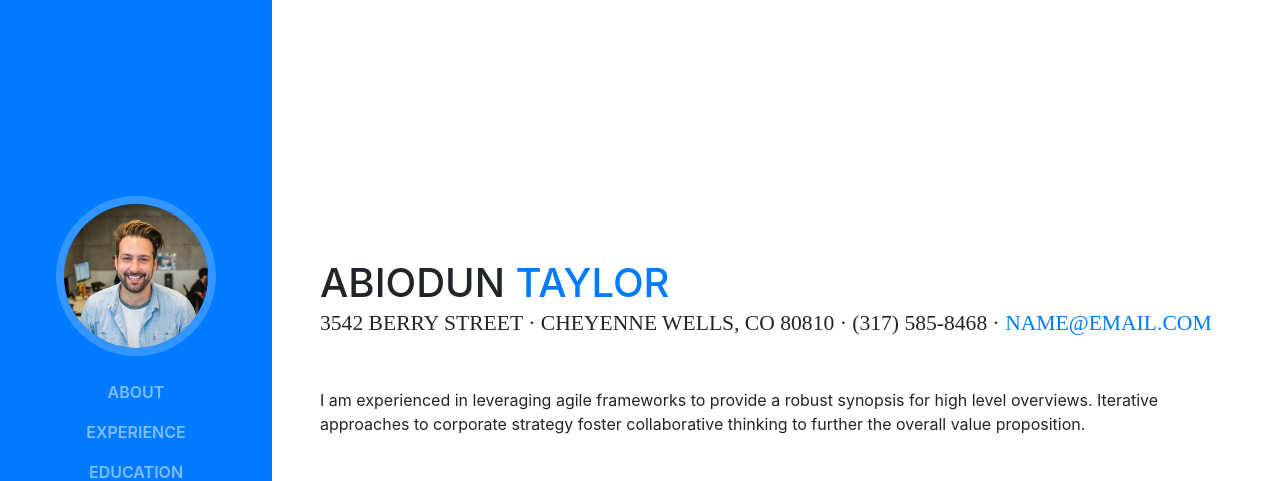
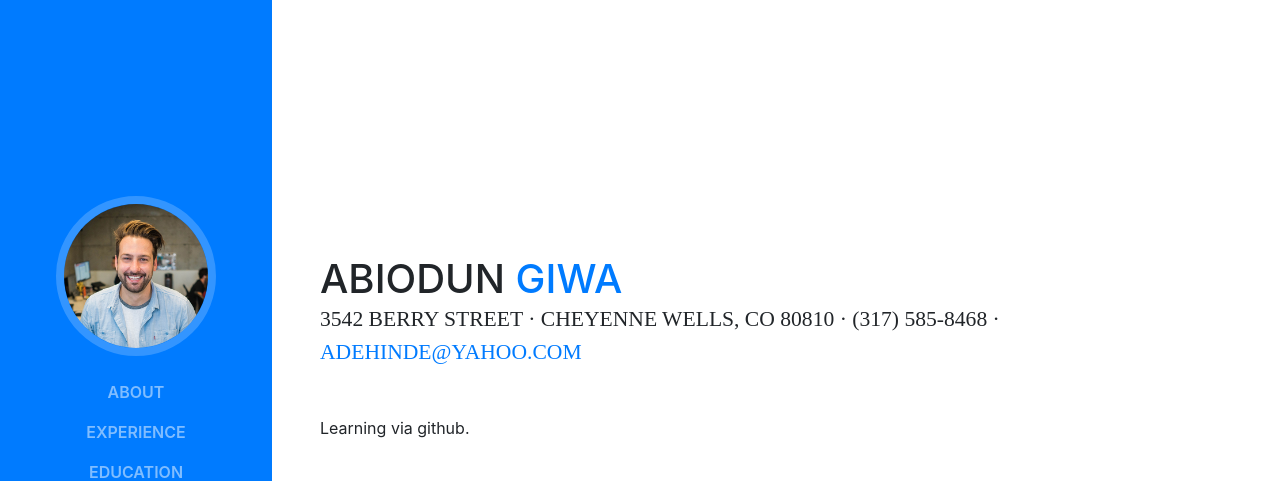
Before and after one commit to Kafilat12/Web-Site-, a website with bundled scripts: page index.html in a window 1280 px wide. Shown: the top 481 px of the page. Built offline with nearby package versions, Linux system fonts and the light colour scheme; a web font is replaced by a local one.

Commit message:
New change

```diff
--- a/index.html
+++ b/index.html
@@ -66,12 +66,12 @@
       <section class="resume-section p-3 p-lg-5 d-flex d-column" id="about">
         <div class="my-auto">
           <h1 class="mb-0">Abiodun
-            <span class="text-primary">Taylor</span>
+            <span class="text-primary">Giwa</span>
           </h1>
           <div class="subheading mb-5">3542 Berry Street · Cheyenne Wells, CO 80810 · (317) 585-8468 ·
-            <a href="mailto:name@email.com">name@email.com</a>
+            <a href="mailto:adehinde@yahoo.com">adehinde@yahoo.com</a>
           </div>
-          <p class="mb-5">I am experienced in leveraging agile frameworks to provide a robust synopsis for high level overviews. Iterative approaches to corporate strategy foster collaborative thinking to further the overall value proposition.</p>
+          <p class="mb-5">Learning via github.</p>
           <ul class="list-inline list-social-icons mb-0">
             <li class="list-inline-item">
               <a href="#">
```
